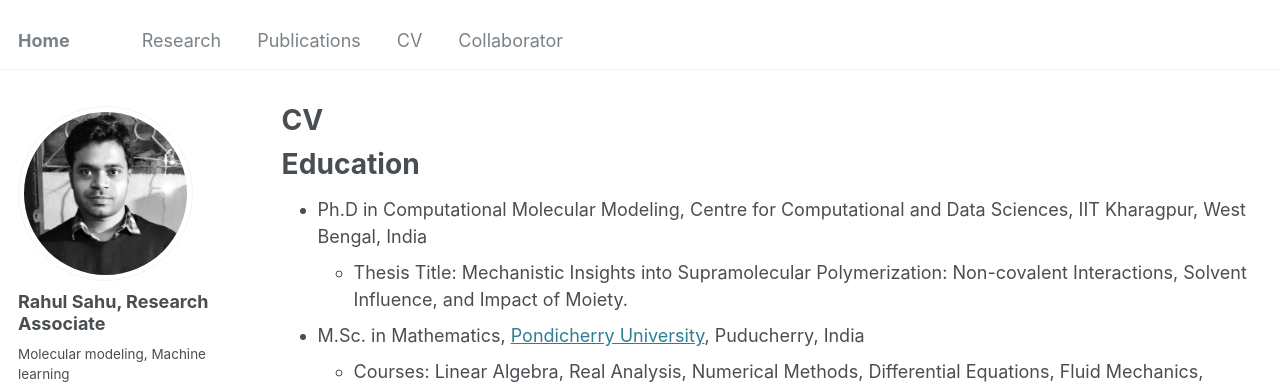
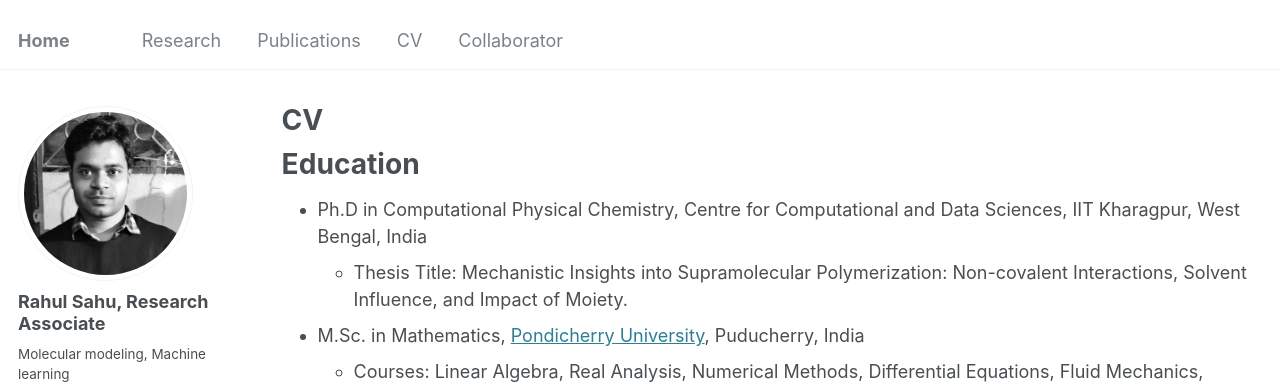
Before and after one commit to srahul21/srahul21.github.io, a Jekyll site: the page built from _pages/cv.md, in a window 1280 px wide and 900 px high. Shown: the top 389 px of the window. Built offline with Jekyll 4.4.1, drawn with Linux system fonts in a browser that asks for light colours; some web fonts are replaced.

Commit message:
Update Ph.D. degree description in CV

```diff
--- a/_pages/cv.md
+++ b/_pages/cv.md
@@ -11,7 +11,7 @@ redirect_from:
 
 Education
 ======
-* Ph.D in Computational Molecular Modeling, Centre for Computational and Data Sciences, IIT Kharagpur, West Bengal, India
+* Ph.D in Computational Physical Chemistry, Centre for Computational and Data Sciences, IIT Kharagpur, West Bengal, India
   * Thesis Title: Mechanistic Insights into Supramolecular Polymerization: Non-covalent Interactions, Solvent Influence, and Impact of Moiety.
 * M.Sc. in Mathematics, [Pondicherry University](https://www.pondiuni.edu.in/), Puducherry, India
   * Courses: Linear Algebra, Real Analysis, Numerical Methods, Differential Equations, Fluid Mechanics, Integral Transforms, Graph Theory
```
